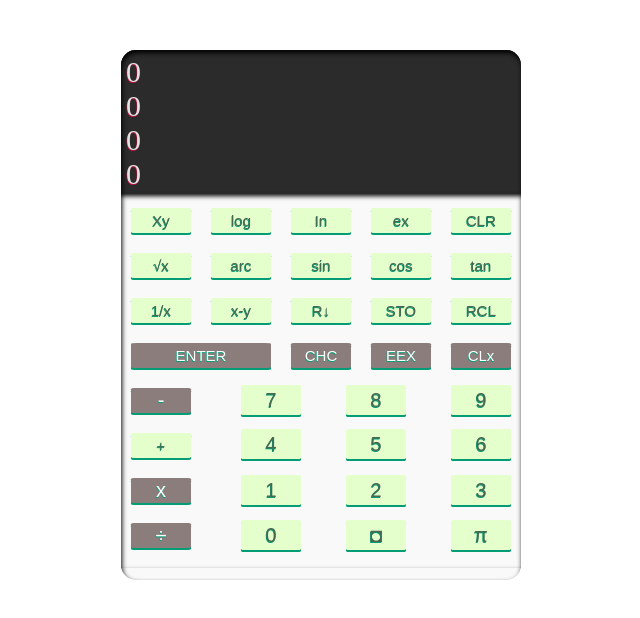
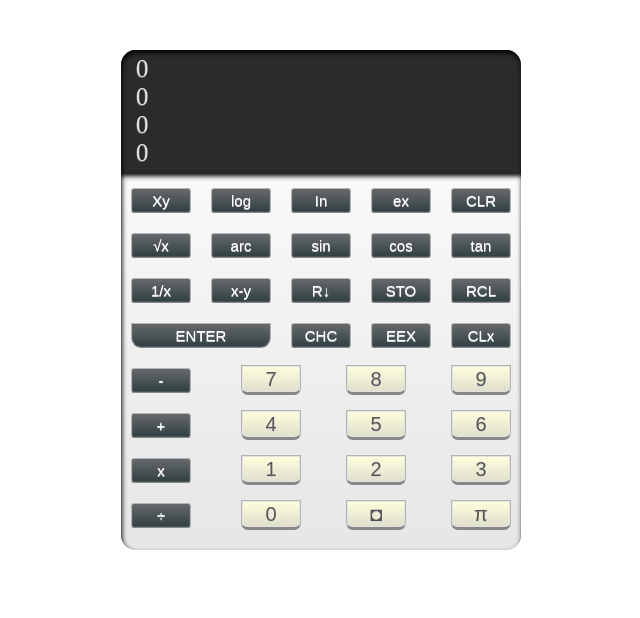
Before and after one commit to AwsIdris/HYF_Group3_Project, a React (Create React App) app: page / in a window 1280 px wide. Shown: the top 618 px of the page, without its empty margins (319-959 px from the left). Built offline with nearby package versions, Linux system fonts and the light colour scheme.

Commit message:
'css-modifications'

```diff
--- a/src/App.css
+++ b/src/App.css
@@ -1,6 +1,6 @@
 .calculatorBody{
   width:400px;
-  height: 530px;
+  height: 500px;
   margin:50px auto;
   display: flex;
   flex-direction: column;
--- a/src/components/DisplayScreen.css
+++ b/src/components/DisplayScreen.css
@@ -1,14 +1,17 @@
 .calculator-display {
   background-color: #2B2B2B;
   width:390px;
-  height: 25%;
+  height: 23%;
   margin: 0;
   color:#E3E3E3;
-  padding:5px;
-  font-size: 30px;
+  padding:5px ;
+  font-size: 25px;
   text-align: left;
-  text-shadow: -0.5px 1px #C21040;
-  box-shadow:  inset 0 0 5px #706565;
+  text-shadow: -0.5px 0.5px #6C7A7D;
   box-shadow:inset 1px 3px 5px  #000000;
   border-radius: 15px 15px 0px 0px;
 }
+
+.stackDiv {
+  margin-left:10px;
+}
--- a/src/components/DisplayScreen.js
+++ b/src/components/DisplayScreen.js
@@ -20,10 +20,10 @@ export default class DisplayScreen extends React.Component {
 
 		return (
 			<div className="calculator-display">
-          <div >{store.state.stackt}</div>
-          <div >{store.state.stackz}</div>
-          <div >{store.state.stacky}</div>
-          <div >{store.state.stackx}</div>
+          <div className="stackDiv">{store.state.stackt}</div>
+          <div className="stackDiv">{store.state.stackz}</div>
+          <div className="stackDiv">{store.state.stacky}</div>
+          <div className="stackDiv">{store.state.stackx}</div>
       </div>
 			)
 	}
--- a/src/components/KeyPad.css
+++ b/src/components/KeyPad.css
@@ -1,12 +1,13 @@
 .mathtable {
   padding-top: 5px;
   width: 400px;
-  height: 370px;
+  height: 380px;
   border-color: #000000;
   box-shadow:inset 1px 3px 5px  #000000;
-  background-color:#F9F9F9;
   border-bottom: none;
-  border-radius: 0px 0px 0px 0px;
+  border-radius: 0px 0px 15px 15px;
+  background: -webkit-gradient(linear, left top, left bottom, from(#F9F9F9), to(#E6E6E6));
+
 }
 .CalculatorKey {
   font-size: 15px;
@@ -14,39 +15,65 @@
   border: none;
   width :60px;
   height: 25px;
-  background-color:#E5FFCC;
-  color:#4A6751;
-  border-radius: 5%;
-  text-shadow: -0.5px 0.5px #029D74;
-  box-shadow: 0 2px #029D74;
+  color:#FFFFFF;
+  font-size: 15px;
+  background: -webkit-gradient(linear, 0 0, 0 bottom, from(#66696b), to(#303F42));
+  background: -moz-linear-gradient(#66696b, #303F42);
+  background: linear-gradient(#66696b, #303F42);
+  border: solid 1px #b4b4b4;
+  border-bottom: solid 1.5px #878787;
+  box-shadow: inset 0 0 0 0.5px #66696b;
+  color: #FFFFFF;
+  text-shadow: 0 0.5px 0 #d6d6d6;
+  border-radius: 3px 3px 3px 3px;
 }
 
 .CalculatorKey.KeyPad-ENTER {
-  color:#FFFFFF;
-  border: none;
   width :140px;
   height: 25px;
-  background-color:#8B7D7B;
-  border-radius: 4%;
-  text-shadow: -0.5px 1px #029D74;
-  box-shadow: 0 2px #029D74;
+  color:#FFFFFF;
+  font-size: 15px;
+  background: -webkit-gradient(linear, 0 0, 0 bottom, from(#66696b), to(#303F42));
+  background: -moz-linear-gradient(#66696b, #303F42);
+  background: linear-gradient(#66696b, #303F42);
+  border: solid 1px #b4b4b4;
+  border-bottom: solid 1.5px #878787;
+  box-shadow: inset 0 0 0 0.5px #66696b;
+  color: #FFFFFF;
+  text-shadow: 0 0.5px 0 #d6d6d6;
+  border-radius: 0px 0px 10px 10px;
+
 }
 
 .CalculatorKey.KeyPad-CHC,
 .CalculatorKey.KeyPad-EEX,
 .CalculatorKey.KeyPad-CLx{
   color:#FFFFFF;
-  background-color:#8B7D7B;
-  box-shadow: 0 2px #029D74;
+  font-size: 15px;
+  background: -webkit-gradient(linear, 0 0, 0 bottom, from(#66696b), to(#303F42));
+  background: -moz-linear-gradient(#66696b, #303F42);
+  background: linear-gradient(#66696b, #303F42);
+  border: solid 1px #b4b4b4;
+  border-bottom: solid 1.5px #878787;
+  box-shadow: inset 0 0 0 0.5px #66696b;
+  color: #FFFFFF;
+  text-shadow: 0 0.5px 0 #d6d6d6;
+  border-radius: 3px 3px 3px 3px;
 }
 
 .CalculatorKey.KeyPad--,
 .CalculatorKey.KeyPad-x,
 .CalculatorKey.KeyPad-÷ {
   color:#FFFFFF;
-  font-size: 20px;
-  background-color:#8B7D7B;
-  box-shadow: 0 2px #029D74;
+  font-size: 15px;
+  background: -webkit-gradient(linear, 0 0, 0 bottom, from(#66696b), to(#303F42));
+  background: -moz-linear-gradient(#66696b, #303F42);
+  background: linear-gradient(#66696b, #303F42);
+  border: solid 1px #b4b4b4;
+  border-bottom: solid 1.5px #878787;
+  box-shadow: inset 0 0 0 0.5px #66696b;
+  color: #FFFFFF;
+  text-shadow: 0 0.5px 0 #d6d6d6;
 }
 
 .CalculatorKey.KeyPad-1,
@@ -66,9 +93,14 @@
   border: none;
   width :60px;
   height: 30px;
-  background-color:#E5FFCC;
-  color:#4A6751;
-  border-radius: 5%;
-  text-shadow: -0.5px 0.5px #029D74;
-  box-shadow: 0 2px #029D74;
+  background: #FFFFDD;
+  background: -webkit-gradient(linear, 0 0, 0 bottom, from(#FFFFDD), to(#868686));
+  background: -moz-linear-gradient(#FFFFDD, #DEDECD);
+  background: linear-gradient(#FFFFDD, #DEDECD);
+  border: solid 1px #b4b4b4;
+  border-bottom: solid 3px #878787;
+  box-shadow: inset 0 0 0 1px #e3e3e3;
+  color: #555;
+  text-shadow: 0 1px 0 #d6d6d6;
+  border-radius: 0px 0px 7px 7px;
 }
--- a/src/components/keys.css
+++ /dev/null
@@ -1,56 +0,0 @@
-
-
-.calculatorBody {
-     width: 310PX;
-    height:600px;
-    margin: auto;
-    margin-top: 10px;
-    background: #2c3e50;
-    font-size:25px;
-
-}
-
-
-  /* .calculatorBody >div {
-  width:100%;
-
-}   */
- .t{height:37px;
-  color:white;
-
-}
- .z{height:37px;
-  background: white;
-}
- .y{height:37px;
-  color:white;
-  }
- .x{height:37px;
-    background: white;
-  margin-bottom: 40PX;}
-
-.mathtable{height:450px;
-}
-
- .rows{width:100%;
-height:50px;
-}
-
-.rows  > div {float:left;height:100%;width:60px;text-align: center;color:white;}
-
-
- /* #blue{
-  padding-left: 35px;
-  padding-right: 35px;
-  border:4px;
-  text-align: center;
-
-  }  */
-
- #blue{
-  background-color:#00ccff;
-  /* border:1px solid #2c3e50; */
-  /* padding-top:1px; */
-
-
-}
--- a/src/components/operations.js
+++ b/src/components/operations.js
@@ -49,7 +49,7 @@ let reterndValue='';
           stackx:parseFloat(this.state.stacky)-parseFloat(this.state.stackx),
            }));
         break;
-        case ".":var strn=(this.state.stackx).toString();if (!(strn).includes('.')){
+        case "◘":var strn=(this.state.stackx).toString();if (!(strn).includes('◘')){
 
          reterndValue= (this.setState({stackx:this.state.stackx+value})) }else{
            reterndValue=(this.setState({stackx:this.state.stackx}))
```
Also changed, not shown: src/components/keys.js (deleted, +0 -33 lines).
